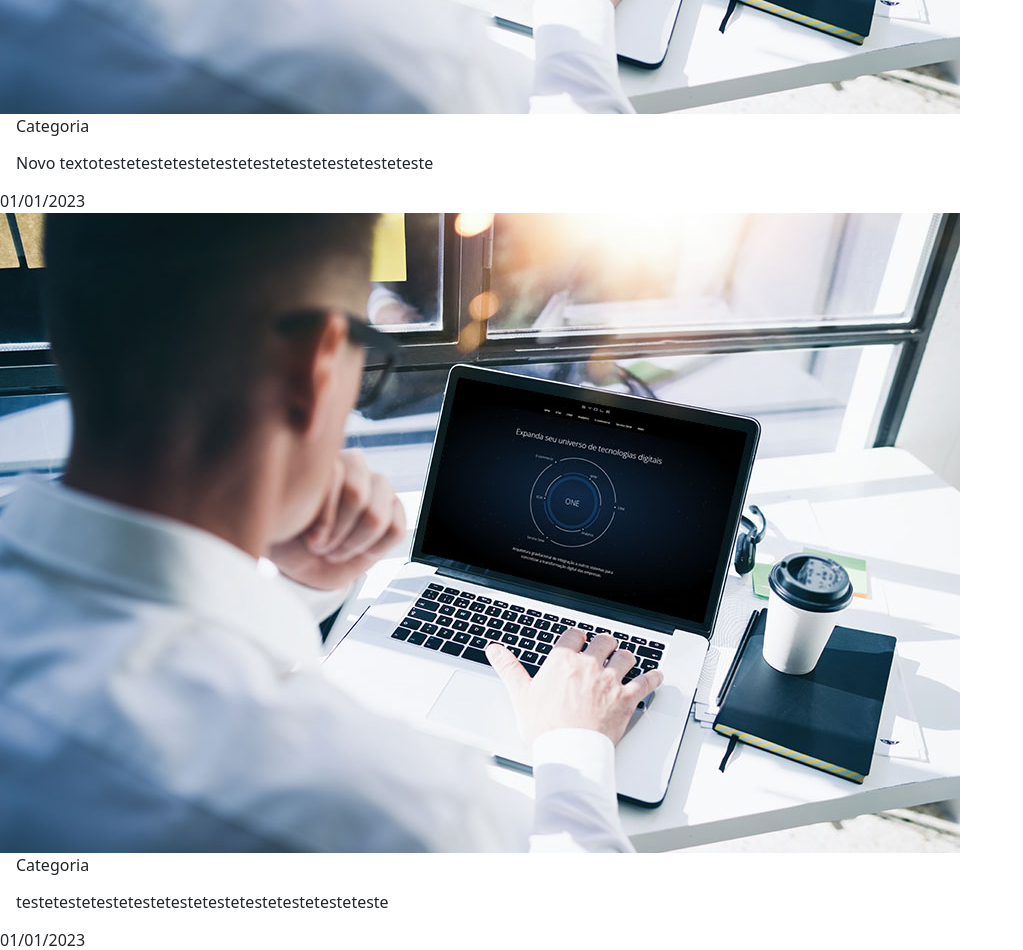
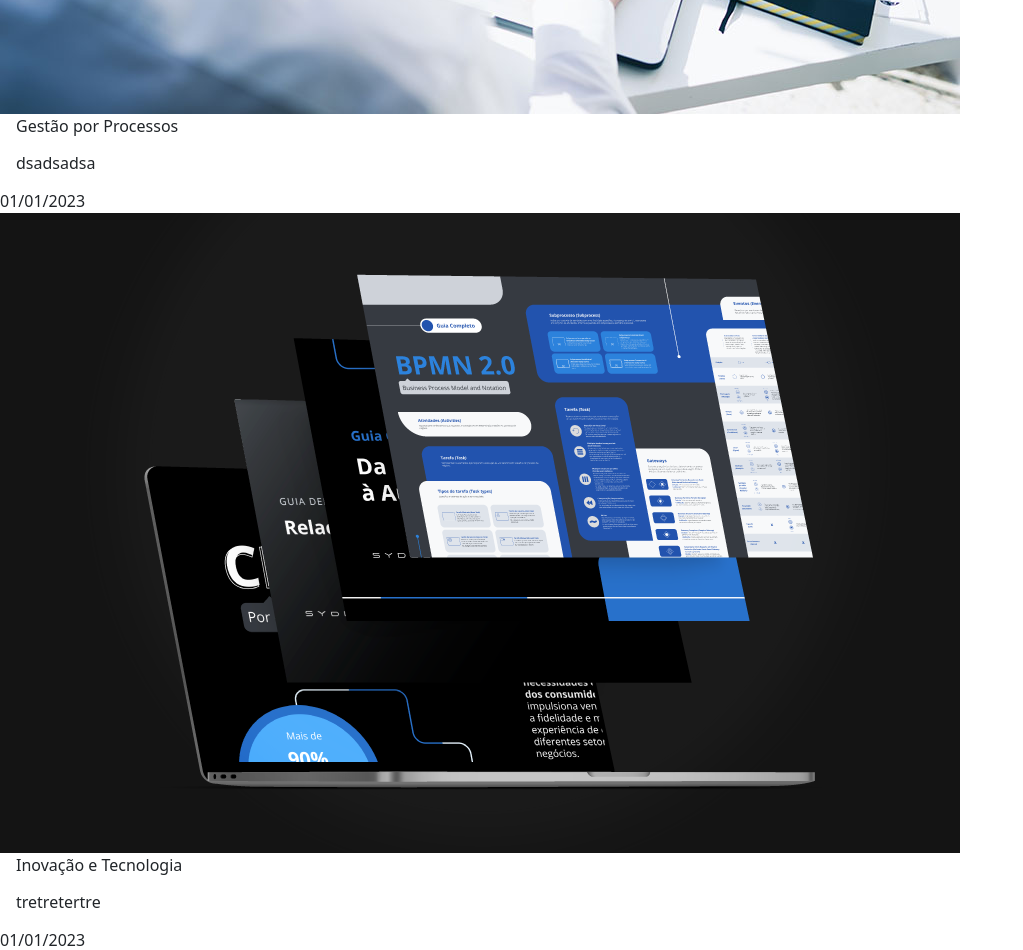
Before and after one commit to santanafx/blog-ApiRest, a React (Vite) app: page / in a window 1280 px wide. Shown: the part 800-1750 px from the top of the page, without its empty margins (0-1023 px from the left). Built offline with nearby package versions, Linux system fonts and the light colour scheme; data requests are answered from the project's data file.

Commit message:
Atualização de Postar.jsx
Foi corrigido alguns bugs que estava tendo com os requests de post da API e foram feitas atualizações estéticas

```diff
--- a/db.json
+++ b/db.json
@@ -2,33 +2,24 @@
   "posts": [
     {
       "id": 1,
-      "title": "Novo textotestetestetestetestetestetestetestetesteteste",
-      "text": "Novo textoNovo textoNovo textoNovo textoNovo textoNovo textoNovo textoNovo textoNovo textoNovo textoNovo textoNovo textoNovo textoNovo textoNovo textoNovo textoNovo textoNovo textoNovo textoNovo textoNovo textoNovo textoNovo textoNovo textoNovo textoNovo textoNovo textoNovo textoNovo textoNovo textoNovo textotestetestetestetestetestetestetestetestetestetestetestetestetesteteste"
+      "image": "/images/gestao.jpg",
+      "category": "Gestão por Processos",
+      "title": "dsadsadsa",
+      "text": "dsadsasd asdsadsad"
     },
     {
-      "id": 2,
-      "title": "testetestetestetestetestetestetestetestetesteteste",
-      "text": "testetestetestetestetestetestetestetestetestetestetestetestetestetestetestetestetestetestetestetestetestetestetestetestetestetestetestetestetestetestetestetestetestetestetestetesteteste"
+      "image": "/images/inovacao.png",
+      "category": "Inovação e Tecnologia",
+      "title": "tretretertre",
+      "text": "tretretre",
+      "id": 2
     },
     {
       "id": 3,
-      "title": "testetestetestetestetestetestetestetestetesteteste",
-      "text": "testetestetestetestetestetestetestetestetestetestetestetestetestetestetestetestetestetestetestetestetestetestetestetestetestetestetestetestetestetestetestetestetestetestetestetesteteste"
-    },
-    {
-      "id": 4,
-      "title": "testetestetestetestetestetestetestetestetesteteste",
-      "text": "testetestetestetestetestetestetestetestetestetestetestetestetestetestetestetestetestetestetestetestetestetestetestetestetestetestetestetestetestetestetestetestetestetestetestetesteteste"
-    },
-    {
-      "id": 5,
-      "title": "testetestetestetestetestetestetestetestetesteteste",
-      "text": "testetestetestetestetestetestetestetestetestetestetestetestetestetestetestetestetestetestetestetestetestetestetestetestetestetestetestetestetestetestetestetestetestetestetestetesteteste"
-    },
-    {
-      "id": 6,
-      "title": "testetestetestetestetestetestetestetestetesteteste",
-      "text": "testetestetestetestetestetestetestetestetestetestetestetestetestetestetestetestetestetestetestetestetestetestetestetestetestetestetestetestetestetestetestetestetestetestetestetesteteste"
+      "image": "/images/transformacao.jpg",
+      "category": "Transformação Digital",
+      "title": "tretretertre",
+      "text": "tretretre"
     }
   ]
 }
--- a/src/components/Card.jsx
+++ b/src/components/Card.jsx
@@ -1,10 +1,10 @@
 import React from "react";
 
-export const Card = ({ title, text }) => {
+export const Card = ({ title, text, image, category }) => {
   return (
-    <div className="max-w-[350px] min-h-[400px] bg-white rounded-3xl drop-shadow-2xl overflow-hidden relative">
-      <img className="cursor-pointer" src="/images/gestao.jpg" alt="" />
-      <span className="text-indigo-600 p-3">Categoria</span>
+    <div className="max-w-[350px] min-h-[400px] bg-white rounded-3xl drop-shadow-2xl overflow-hidden relative transition duration-500 hover:scale-105">
+      <img className="cursor-pointer" src={image} alt="" />
+      <span className="text-indigo-600 p-3">{category}</span>
       <h4 className="break-words font-bold p-3 cursor-pointer text-ellipsis">
         {title}
       </h4>
--- a/src/components/NavBar.jsx
+++ b/src/components/NavBar.jsx
@@ -24,14 +24,17 @@ export const NavBar = () => {
               Bem vindo, Usuário
             </span>
           </div>
-          <div className="flex items-center mr-5 cursor-pointer hover:opacity-70">
+          <div
+            className="flex items-center mr-5 cursor-pointer hover:opacity-70"
+            onClick={() => navigate("/postar")}
+          >
             <AiFillPlusCircle className="mx-1 text-indigo-600" size="30" />
             Postar
           </div>
         </div>
       </div>
 
-      <div className="flex items-center justify-center text-white w-11/12 my-0 mx-auto flex p-3">
+      <div className="flex items-center justify-center text-white w-11/12 my-0 mx-auto p-3">
         <a
           href="/"
           className="mx-2 cursor-pointer flex items-center hover:opacity-70 text-indigo-600"
--- a/src/hooks/useFetch.jsx
+++ b/src/hooks/useFetch.jsx
@@ -22,15 +22,21 @@ export const useFetch = () => {
   };
 
   const postRequest = async (newObj) => {
-    await axios.post("http://localhost:5000/posts", newObj).catch((err) => console.log(err));
+    await axios
+      .post("http://localhost:5000/posts", newObj)
+      .catch((err) => console.log(err.response.data));
   };
 
   const putRequest = async (newObj, id) => {
-    await axios.put(`http://localhost:5000/posts/${id}`, newObj).catch((err) => console.log(err));
+    await axios
+      .put(`http://localhost:5000/posts/${id}`, newObj)
+      .catch((err) => console.log(err.response.data));
   };
 
   const deleteRequest = async (id) => {
-    await axios.delete(`http://localhost:5000/posts/${id}`).catch((err) => console.log(err));
+    await axios
+      .delete(`http://localhost:5000/posts/${id}`)
+      .catch((err) => console.log(err.response.data));
   };
 
   return { postRequest, putRequest, getRequest, deleteRequest };
--- a/src/pages/Home.jsx
+++ b/src/pages/Home.jsx
@@ -17,7 +17,13 @@ export const Home = () => {
       {data !== undefined ? (
         <section className="flex justify-center flex-wrap gap-10 max-w-7xl">
           {data.map((element) => (
-            <Card key={element.id} title={element.title} text={element.text} />
+            <Card
+              key={element.id}
+              title={element.title}
+              text={element.text}
+              image={element.image}
+              category={element.category}
+            />
           ))}
         </section>
       ) : (
--- a/src/pages/Postar.jsx
+++ b/src/pages/Postar.jsx
@@ -9,19 +9,36 @@ export const Postar = () => {
   const [text, setText] = React.useState();
   const [title, setTitle] = React.useState();
   const [updatePage, setUpdatePage] = React.useState(false);
+  const [select, setSelect] = React.useState("");
   const navigate = useNavigate();
 
   React.useEffect(() => {
     getRequest().then((dataFromRequest) => {
       setData(dataFromRequest);
-      setCount(data.length);
     });
   }, [updatePage]);
 
   const handleCreatePost = () => {
+    setCount(data.length);
     setCount(() => count + 1);
-    let createPost = {
+    let image = "";
+    let createPost = "";
+    if (select == "Gestão por Processos") {
+      image = "/images/gestao.jpg";
+    }
+    if (select == "Inovação e Tecnologia") {
+      image = "/images/inovacao.png";
+    }
+    if (select == "Transformação Digital") {
+      image = "/images/transformacao.jpg";
+    }
+    if (select === "") {
+      return;
+    }
+    createPost = {
       id: count,
+      image: image,
+      category: select,
       title: title,
       text: text,
     };
@@ -33,51 +50,50 @@ export const Postar = () => {
     <main>
       {data !== undefined ? (
         <>
-          <section className="mt-5 max-w-screen-xl mx-auto px-4 text-gray-600 md:px-8">
+          <section className="mt-5 max-w-screen-xl mx-auto px-4 text-gray-600 md:px-8 flex flex-col">
             <label htmlFor="title">Título:</label>
             <input
               type="text"
               id="title"
               placeholder="Digite o título..."
               required
-              className="w-full mt-2 mb-3 px-3 py-2 text-gray-500 bg-transparent outline-none border focus:border-indigo-600 shadow-sm rounded-lg"
+              className="w-[300px] mt-2 mb-3 px-3 py-2 text-gray-500  outline-none border focus:border-indigo-600 shadow-sm rounded-lg"
               onChange={(event) => setTitle(event.target.value)}
             />
+            <label htmlFor="select">Categoria:</label>
+            <select
+              onChange={(event) => {
+                setSelect(event.target.value);
+              }}
+              required
+              value={select}
+              id="select"
+              className=" w-[300px] mt-2 mb-3 px-3 py-2 text-gray-500  outline-none border focus:border-indigo-600 shadow-sm rounded-lg"
+            >
+              <option>Selecione uma opção</option>
+              <option>Gestão por Processos</option>
+              <option>Inovação e Tecnologia</option>
+              <option>Transformação Digital</option>
+            </select>
             <label htmlFor="post">Texto:</label>
             <textarea
-              className="w-full mt-2 h-36 px-3 py-2 resize-none appearance-none bg-transparent outline-none border focus:border-indigo-600 shadow-sm rounded-lg"
+              className="w-full mt-2 h-36 px-3 py-2 resize-none appearance-none  outline-none border focus:border-indigo-600 shadow-sm rounded-lg"
               onChange={(event) => setText(event.target.value)}
             ></textarea>
+            <div className="flex justify-center items-center mt-10">
               <button
-              className="mt-3 mr-3 px-4 py-2 text-white font-medium bg-indigo-600 hover:bg-indigo-500 active:bg-indigo-600 rounded-lg duration-150"
+                className="w-[300px] mr-3 px-4 py-2 text-white font-medium bg-indigo-600 hover:bg-indigo-500 active:bg-indigo-600 rounded-lg duration-150"
                 onClick={() => handleCreatePost()}
               >
                 Postar
               </button>
               <button
-              className="mt-3 mr-3 px-4 py-2 text-white font-medium bg-indigo-600 hover:bg-indigo-500 active:bg-indigo-600 rounded-lg duration-150"
+                className="w-[300px] mr-3 px-4 py-2 text-white font-medium bg-indigo-600 hover:bg-indigo-500 active:bg-indigo-600 rounded-lg duration-150"
                 onClick={() => navigate("/data")}
               >
                 Visualizar Posts
               </button>
-          </section>
-          <section className="mt-5 max-w-screen-xl mx-auto px-4 text-gray-600 md:px-8">
-            <h1 className="text-4xl">Banco de dados:</h1>
-            <hr className="mt-2" />
-            {data.map((element) => (
-              <div
-                key={element.id}
-                className="mt-2 mb-5 max-w-screen-xl mx-auto px-4 text-gray-600 md:px-8"
-              >
-                <h1>{element.title}</h1>
-                <div>
-                  <textarea
-                    className="w-full mt-2 h-36 px-3 py-2 resize-none appearance-none bg-transparent outline-none border focus:border-indigo-600 shadow-sm rounded-lg"
-                    defaultValue={element.text}
-                  ></textarea>
             </div>
-              </div>
-            ))}
           </section>
         </>
       ) : (
```
Lines whose indentation alone changed are shown as unchanged.
